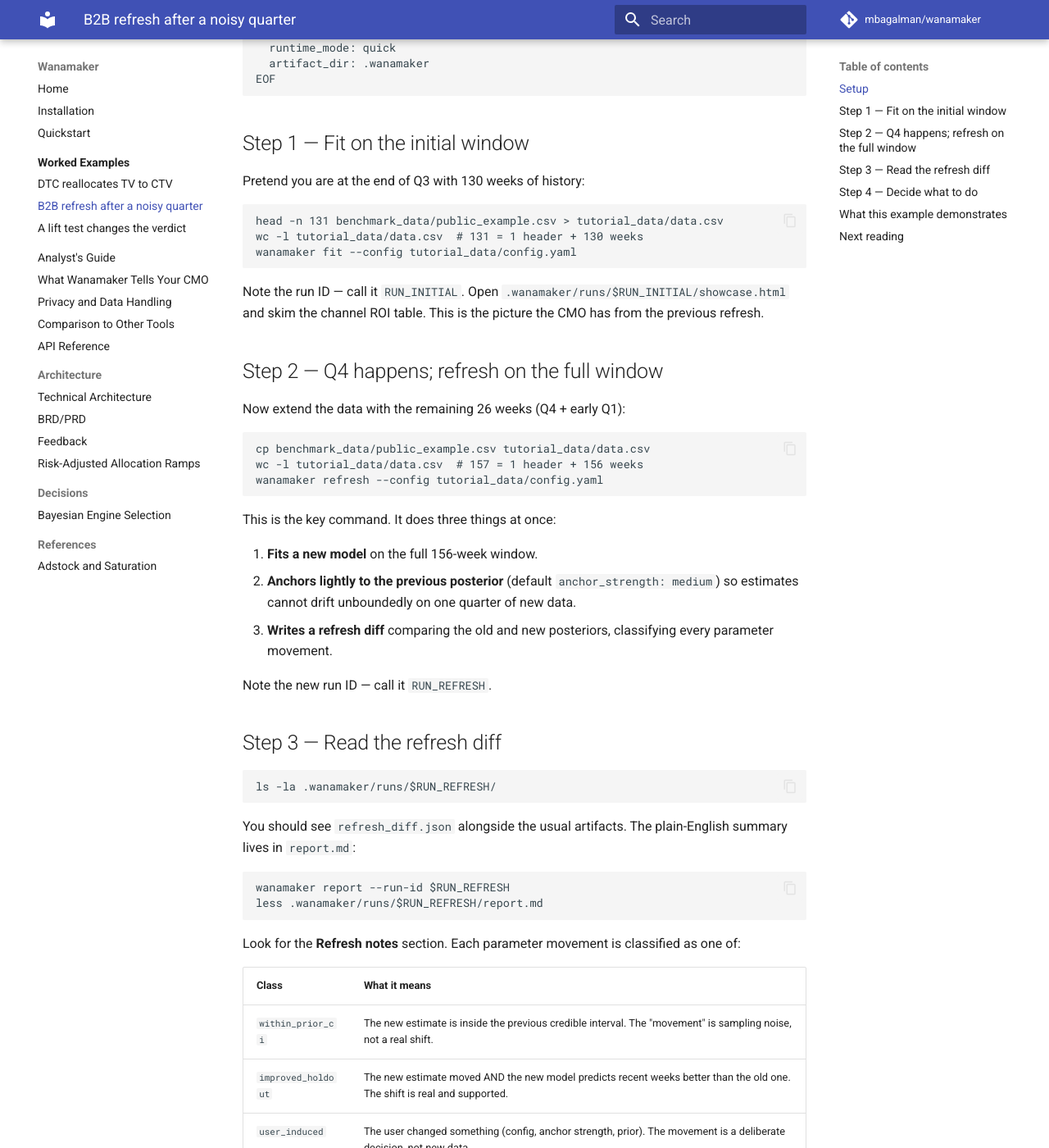
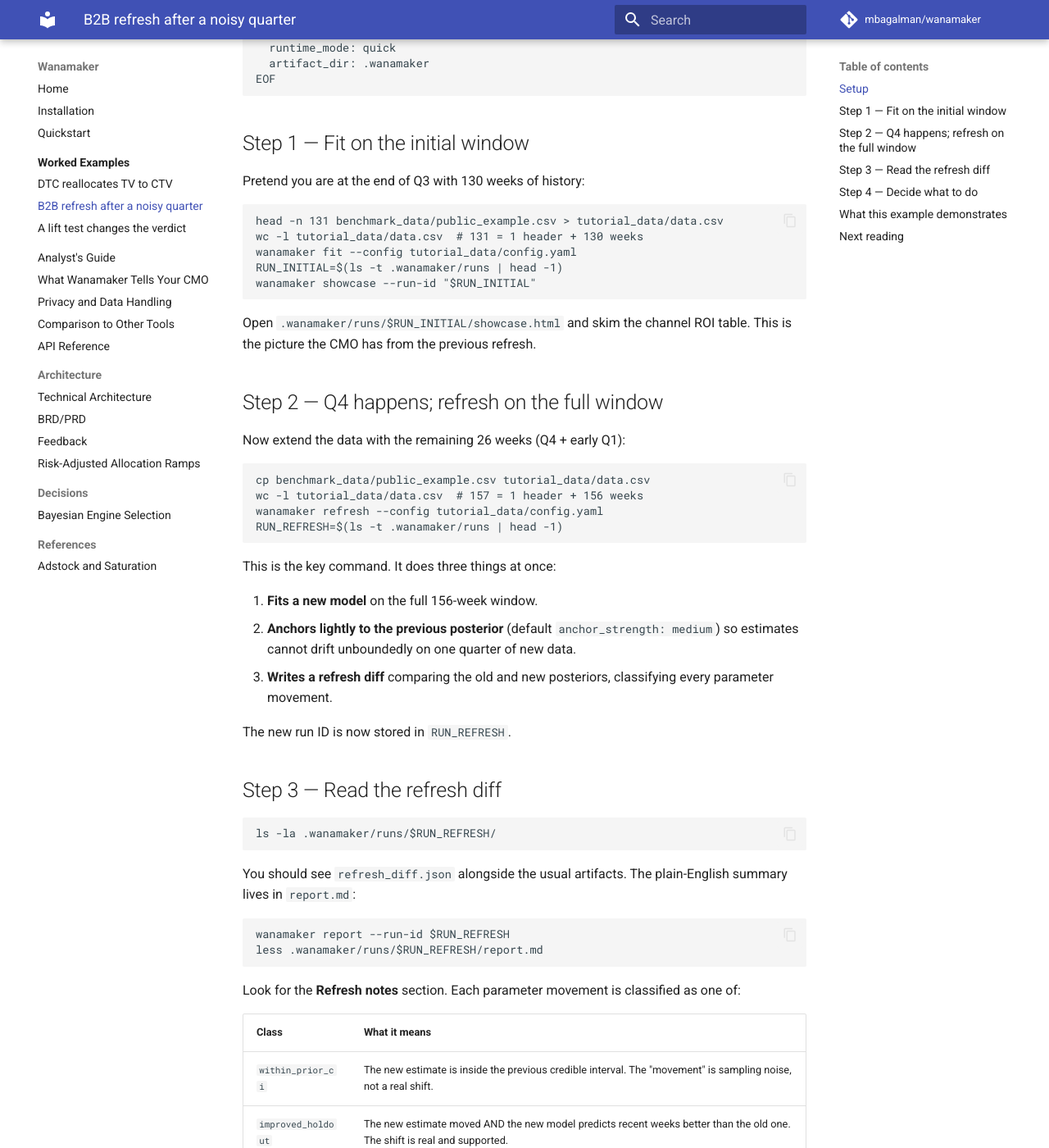
Before and after one commit to mbagalman/wanamaker, an MkDocs documentation site: the page built from docs/examples/refresh_after_noisy_quarter.md, in a window 1280 px wide and 1400 px high, scrolled down 1512 px. Shown: the whole window at 82% size. Built offline with MkDocs 1.6.1 and Material for MkDocs 9.7.7, drawn with Linux system fonts in a browser that asks for light colours; comment, search, counter and statistics services are not loaded.

Commit message:
Fix refresh example run IDs

````diff
--- a/docs/examples/refresh_after_noisy_quarter.md
+++ b/docs/examples/refresh_after_noisy_quarter.md
@@ -85,9 +85,11 @@
 head -n 131 benchmark_data/public_example.csv > tutorial_data/data.csv
 wc -l tutorial_data/data.csv  # 131 = 1 header + 130 weeks
 wanamaker fit --config tutorial_data/config.yaml
+RUN_INITIAL=$(ls -t .wanamaker/runs | head -1)
+wanamaker showcase --run-id "$RUN_INITIAL"
 ```
 
-Note the run ID — call it `RUN_INITIAL`. Open
+Open
 `.wanamaker/runs/$RUN_INITIAL/showcase.html` and skim the channel ROI
 table. This is the picture the CMO has from the previous refresh.
 
@@ -99,6 +101,7 @@
 cp benchmark_data/public_example.csv tutorial_data/data.csv
 wc -l tutorial_data/data.csv  # 157 = 1 header + 156 weeks
 wanamaker refresh --config tutorial_data/config.yaml
+RUN_REFRESH=$(ls -t .wanamaker/runs | head -1)
 ```
 
 This is the key command. It does three things at once:
@@ -110,7 +113,7 @@
 3. **Writes a refresh diff** comparing the old and new posteriors,
    classifying every parameter movement.
 
-Note the new run ID — call it `RUN_REFRESH`.
+The new run ID is now stored in `RUN_REFRESH`.
 
 ## Step 3 — Read the refresh diff
 
````
Also changed, not shown: docs/examples/index.md (+1 -1 lines).
